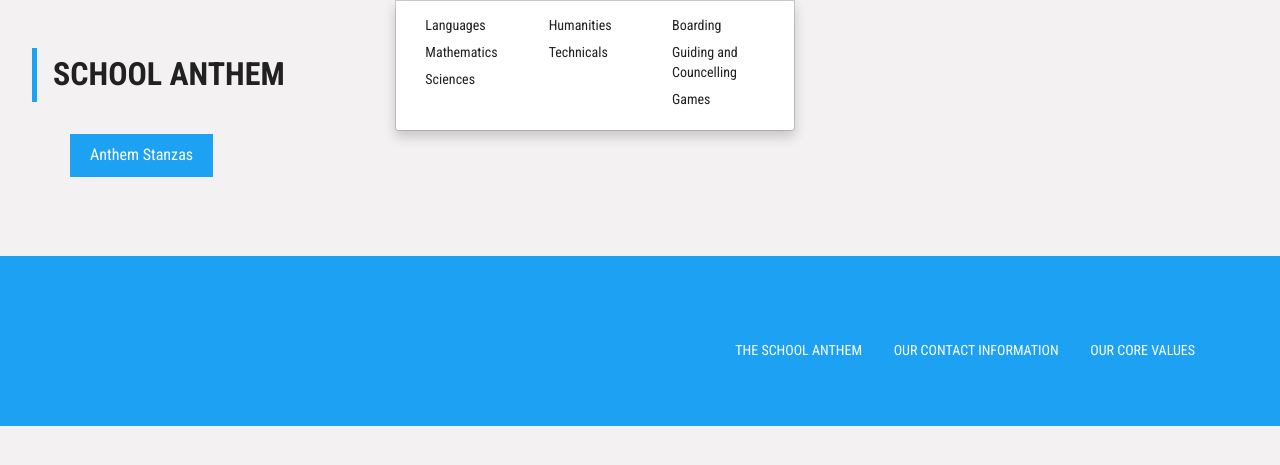
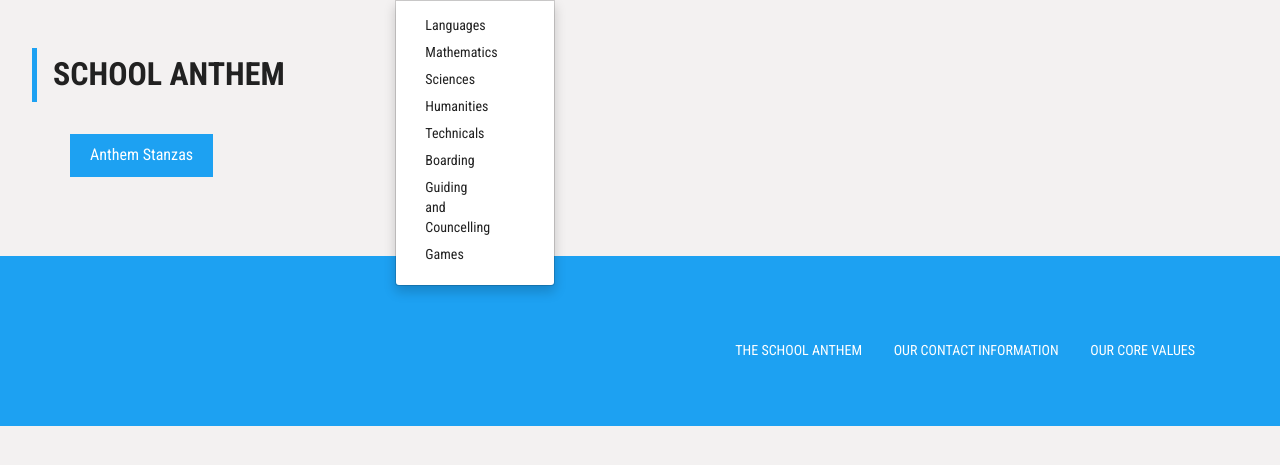
Before and after one commit to dennisdnyce/my-school, a Django app: page /anthem/ in a window 1280 px wide, after a click on "DEPARTMENTS". Shown: the part 182-647 px from the top of the page. Run offline with Django 3.2, Linux system fonts and the light colour scheme; data that the repository does not hold is empty; some libraries are stand-ins or nearby versions.

Commit message:
nav edit

```diff
--- a/catalogues/static/css/style.css
+++ b/catalogues/static/css/style.css
@@ -181,7 +181,7 @@ ul.dropdown-menu.multi-column ul li a{
 	color:#212121;
 }
 ul.dropdown-menu.multi-column {
-    width: 400px;
+    width: 150px;
     left: 0;
     padding: 1em;
 }
--- a/catalogues/templates/base.html
+++ b/catalogues/templates/base.html
@@ -149,16 +149,8 @@ tr:nth-child(even){background-color: #f2f2f2}
 											<li><a href="{% url 'languages' %}">Languages</a></li>
 											<li><a href="{% url 'mathematics' %}">Mathematics</a></li>
 											<li><a href="{% url 'sciences' %}">Sciences</a></li>
-										</ul>
-									</div>
-									<div class="col-sm-4">
-										<ul class="multi-column-dropdown">
 											<li><a href="{% url 'humanities' %}">Humanities</a></li>
 											<li><a href="{% url 'technicals' %}">Technicals</a></li>
-										</ul>
-									</div>
-									<div class="col-sm-4">
-										<ul class="multi-column-dropdown">
 											<li><a href="{% url 'boarding' %}">Boarding</a></li>
 											<li><a href="{% url 'guidance' %}">Guiding and Councelling</a></li>
 											<li><a href="{% url 'games' %}">Games</a></li>
@@ -192,18 +184,10 @@ tr:nth-child(even){background-color: #f2f2f2}
 											<li><a href="{% url 'laboratories' %}">Laboratories</a></li>
 											<li><a href="{% url 'dininghall' %}">Dining Hall</a></li>
 											<li><a href="{% url 'classrooms' %}">Classrooms</a></li>
-										</ul>
-									</div>
-									<div class="col-sm-4">
-										<ul class="multi-column-dropdown">
 											<li><a href="{% url 'transport' %}">Transport</a></li>
 											<li><a href="{% url 'schoolfence' %}">School Fence</a></li>
 											<li><a href="{% url 'forest' %}">Forest</a></li>
 											<li><a href="{% url 'bakery' %}">Bakery</a></li>
-										</ul>
-									</div>
-									<div class="col-sm-4">
-										<ul class="multi-column-dropdown">
 											<li><a href="{% url 'carpark' %}">Car Park</a></li>
 											<li><a href="{% url 'beautification' %}">Beautification</a></li>
 											<li><a href="{% url 'generator' %}">Generator</a></li>
@@ -222,17 +206,9 @@ tr:nth-child(even){background-color: #f2f2f2}
 											<li><a href="{% url 'drama' %}">Drama</a></li>
 											<li><a href="{% url 'music' %}">Music</a></li>
 											<li><a href="{% url 'sports' %}">Sports</a></li>
-										</ul>
-									</div>
-									<div class="col-sm-4">
-										<ul class="multi-column-dropdown">
 											<li><a href="{% url 'christianunion' %}">Christian Union</a></li>
 											<li><a href="{% url 'muslimstudents' %}">Muslim Students</a></li>
 											<li><a href="{% url 'journalism' %}">Journalism</a></li>
-										</ul>
-									</div>
-									<div class="col-sm-4">
-										<ul class="multi-column-dropdown">
 											<li><a href="{% url 'debate' %}">Debate</a></li>
 											<li><a href="{% url 'scienceengineering' %}">Science Engineering</a></li>
 											<li><a href="{% url 'peace' %}">Peace club</a></li>
@@ -251,10 +227,6 @@ tr:nth-child(even){background-color: #f2f2f2}
 											<li><a href="{% url 'admission' %}">Admission</a></li>
 											<li><a href="{% url 'rules' %}">Rules</a></li>
 											<li><a href="{% url 'portal' %}">student portal</a></li>
-										</ul>
-									</div>
-									<div class="col-sm-4">
-										<ul class="multi-column-dropdown">
 											<li><a href="{% url 'downloads' %}">Downloads</a></li>
 											<li><a href="{% url 'updates' %}">updates</a></li>
 											<li><a href="{% url 'alumnae' %}">Alumnae</a></li>
```
